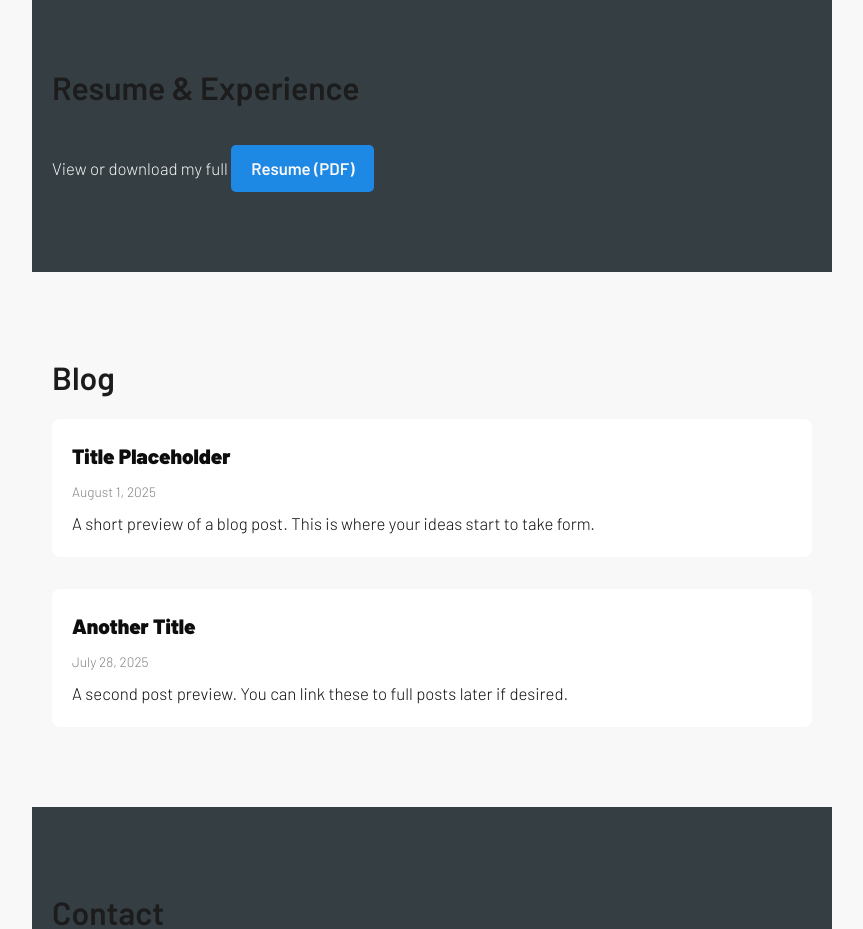
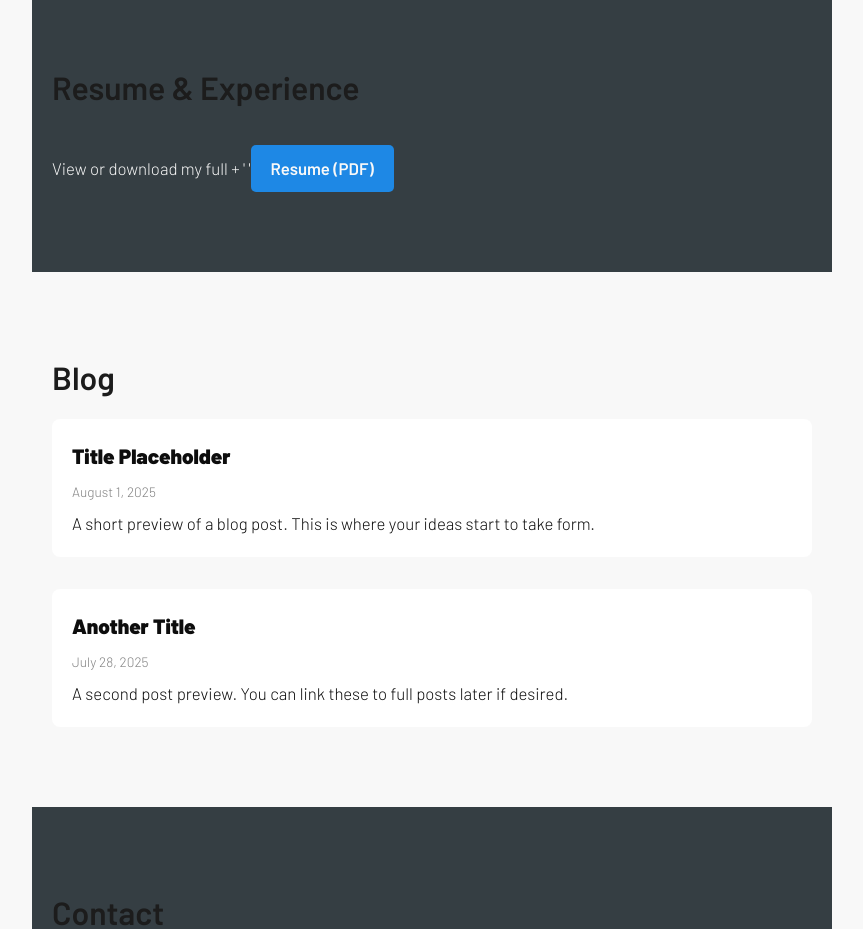
Before and after one commit to pierceportfolio-1/pierceportfolio-1.github.io, a plain HTML site: page index.html in a window 1280 px wide. Shown: the part 1180-2109 px from the top of the page, without its empty margins (208-1071 px from the left). Drawn offline with Linux system fonts and the light colour scheme.

Commit message:
Update index.html

```diff
--- a/index.html
+++ b/index.html
@@ -30,7 +30,7 @@
 
   <section id="experience" class="section alt">
     <h2>Resume & Experience</h2>
-    <p>View or download my full   <a class="button" href="resume_pierce_lysinger.pdf" target="_blank">Resume (PDF)</a></p>
+    <p>View or download my full + '  '<a class="button" href="resume_pierce_lysinger.pdf" target="_blank">Resume (PDF)</a></p>
   </section>
 
   <section id="blog" class="section">
```
